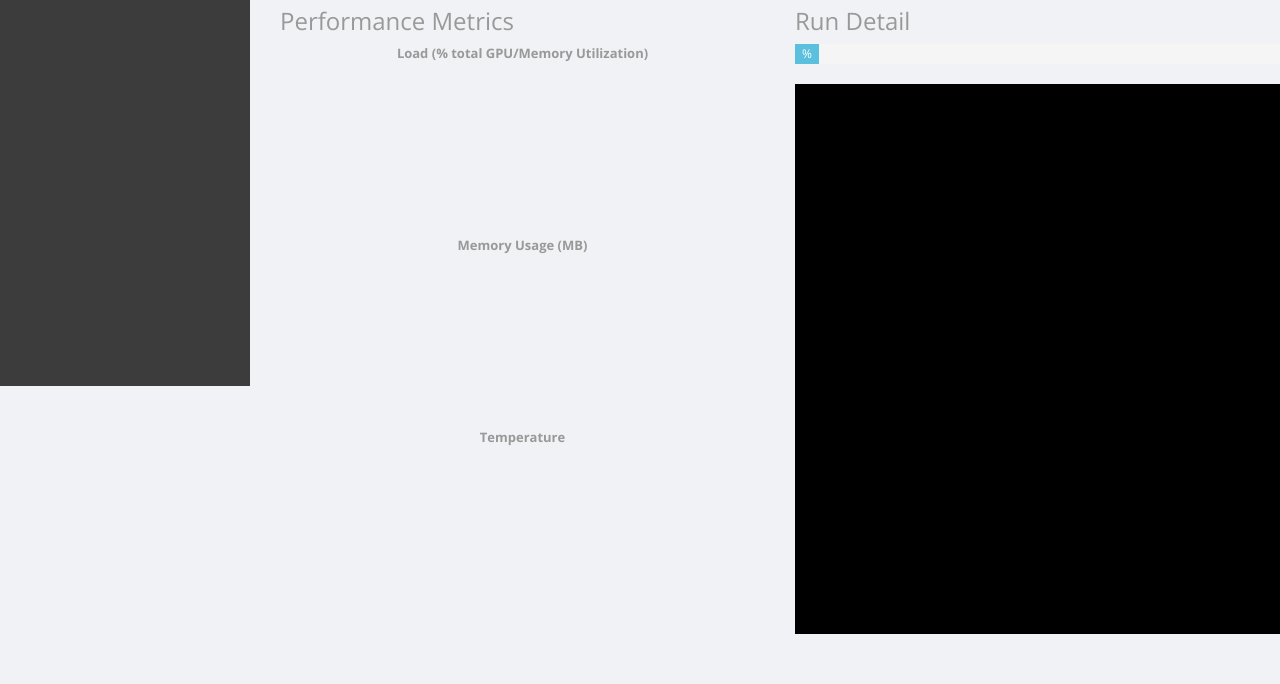
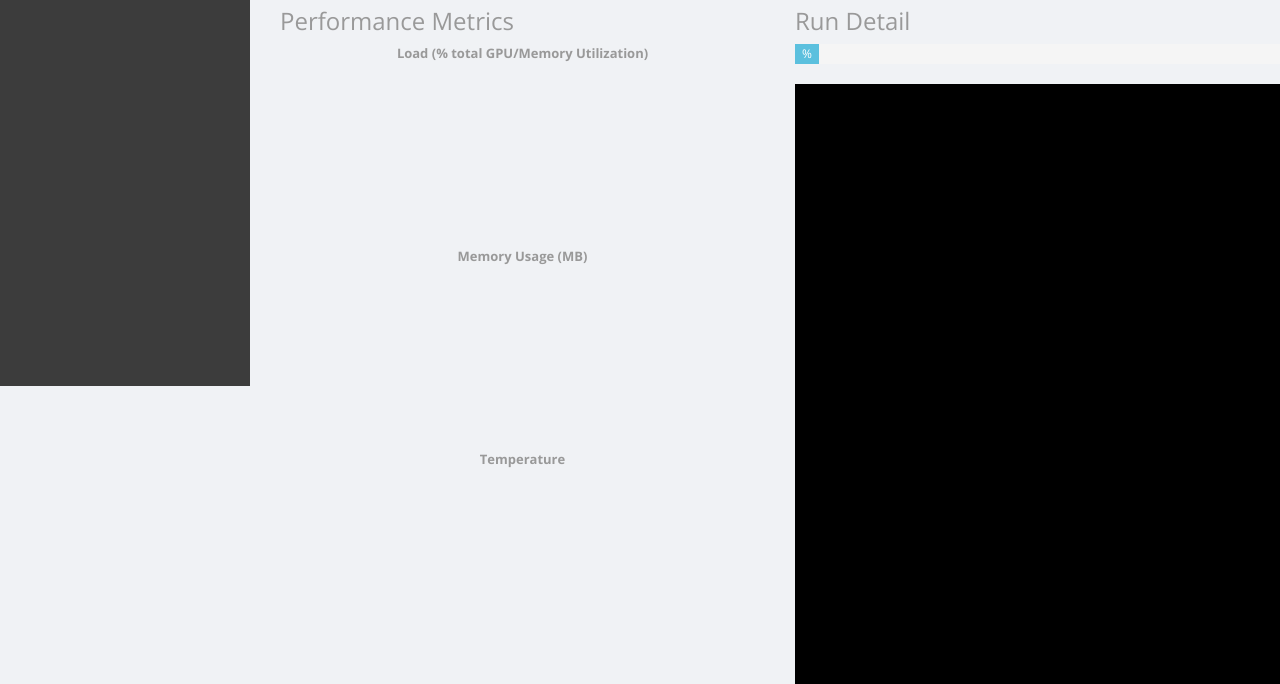
Before and after one commit to dellve/dellve_dash, a Flask app: template dellve_dash/templates/tools.html in a window 1280 px wide. Shown: the part 483-1167 px from the top of the page. Before the commit the page ends 1117 px from the top, so only its background shows below. Run offline with Flask 2, Linux system fonts and the light colour scheme; the template is opened without the code that fills it, so the values that code supplies are empty; some libraries are stand-ins or nearby versions.

Commit message:
resize charts

```diff
--- a/dellve_dash/templates/components/nvidia-charts.html
+++ b/dellve_dash/templates/components/nvidia-charts.html
@@ -11,31 +11,28 @@
                 <div class = 'netdata-title'>
                     <b>Load (% total GPU/Memory Utilization)</b>
                 </div>
-                <div style="width: 100%; height:  150px; text-align: center; display: inline-block;">
+                <div style="width: 100%; height:  180px; text-align: center; display: inline-block;">
                     <div data-netdata="nv.load"></div>
                 </div>
             </div>
-            <br>
             <!-- Memory -->
             <div style="width: 100%; height: 24vh; text-align: center; display: inline-block;">
                 <div style="width: 100%; height: 15px; text-align: center; display: inline-block;">
                     <b>Memory Usage (MB)</b>
                 </div>
-                <div style="width: 100%; height:  150px; text-align: center; display: inline-block;">
+                <div style="width: 100%; height:  180px; text-align: center; display: inline-block;">
                     <div data-netdata="nv.memory"></div>
                 </div>
             </div>
-            <br>
             <!-- Temperature --->
             <div style="width: 100%; height: 24vh; text-align: center; display: inline-block;">
                 <div style="width: 100%; height: 15px; text-align: center; display: inline-block;">
                     <b>Temperature</b>
                 </div>
-                <div style="width: 100%; height:  150px; text-align: center; display: inline-block;">
+                <div style="width: 100%; height:  180px; text-align: center; display: inline-block;">
                     <div data-netdata="nv.temperature"></div>
                 </div>
             </div>
-            <br>
 
         </div>
     </div>
--- a/dellve_dash/templates/components/run-detail.html
+++ b/dellve_dash/templates/components/run-detail.html
@@ -11,7 +11,7 @@
     </div>
     <!-- END PROGRESS BAR -->
     <!-- START LOGGER -->
-    <div id='run-detail' style="height:550px;background-color:#000000;width=100%;overflow:auto;padding:10px;font-size:15px;font-family:courier">
+    <div id='run-detail' style="height:600px;background-color:#000000;width=100%;overflow:auto;padding:10px;font-size:15px;font-family:courier">
         <div  style="width:90%"></div>
     </div>
 
```
